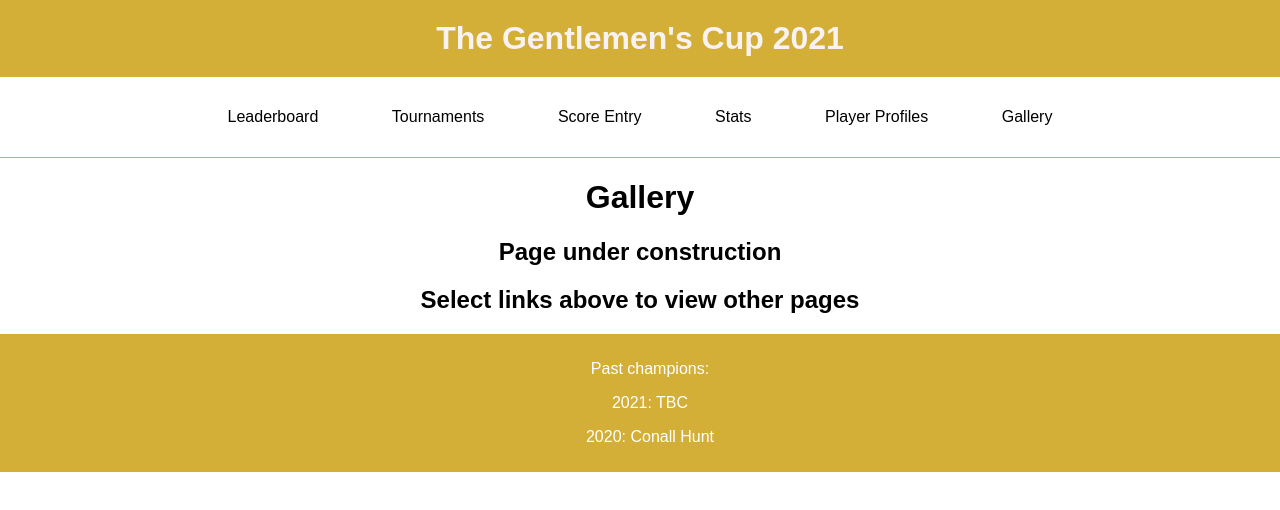
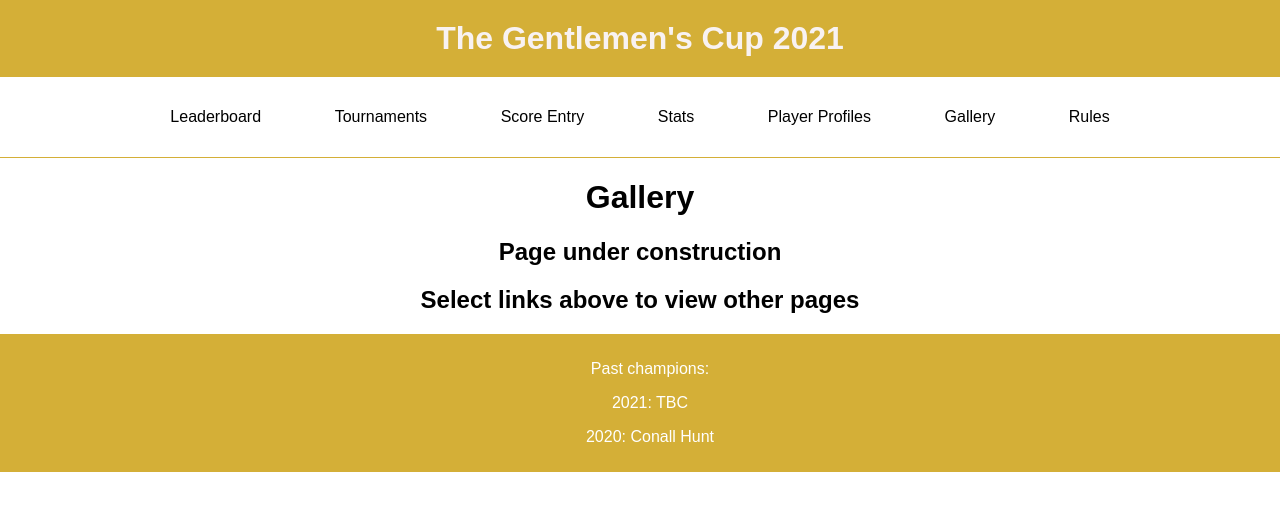
Before and after one commit to eoincotter/gentlemensCup, a plain HTML site: page gallery.html in a window 1280 px wide. Drawn offline with Linux system fonts and the light colour scheme; a web font is replaced by a local one.

Commit message:
Add Rules link to header

```diff
--- a/gallery.html
+++ b/gallery.html
@@ -17,6 +17,7 @@
                 <li><a href="stats.html">Stats</a></li>
                 <li><a href="player-profiles.html">Player Profiles</a></li>
                 <li><a href="gallery.html">Gallery</a></li>
+                <li><a href="rules.html">Rules</a></li>
             </ul>
           </nav>
       </header>
```
Also changed, not shown: index.html (+1 -0 lines), leaderboard.html (+1 -0 lines), player-profiles.html (+1 -0 lines), score-entry.html (+1 -0 lines), stats.html (+1 -0 lines), tournaments.html (+1 -0 lines).
